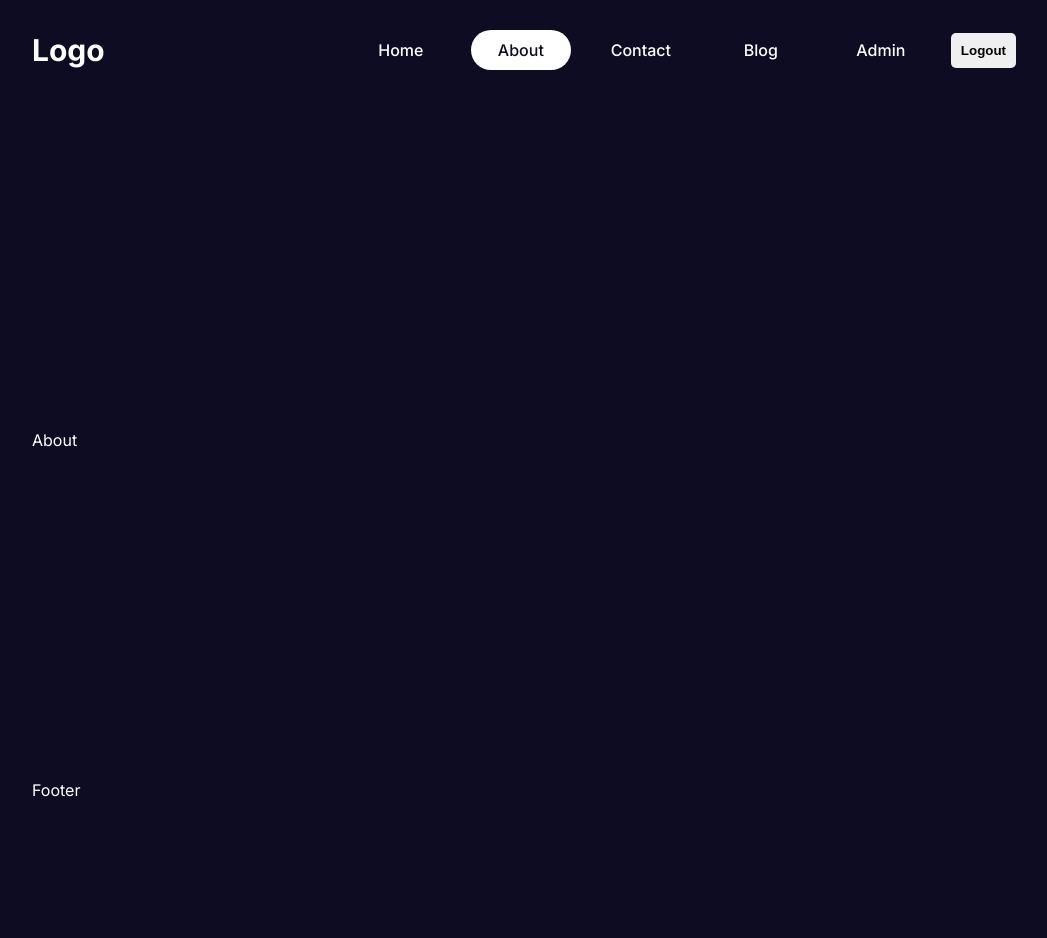
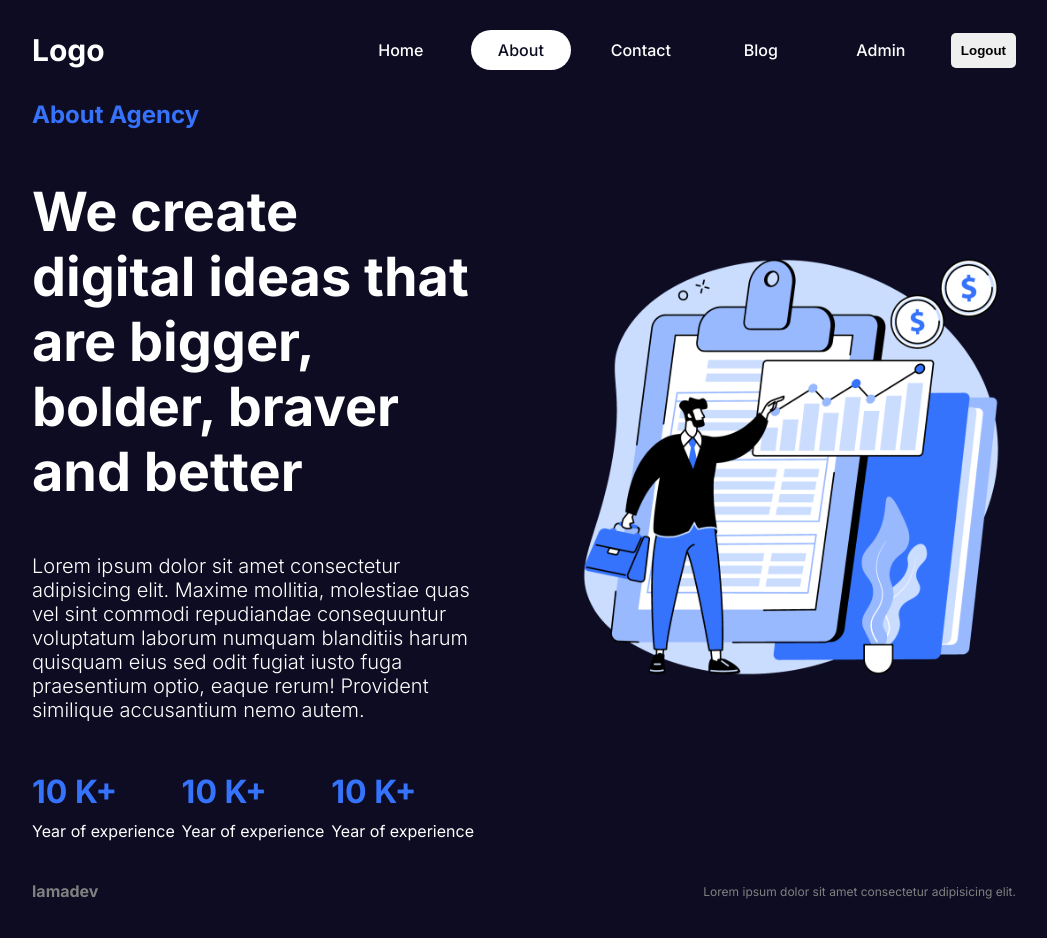
Before and after one commit to DalerKhusainov/social-media-with-admin-nextjs, a Next.js app: page /about in a window 1280 px wide. Shown: the top 938 px of the page, without its empty margins (116-1163 px from the left). Before the commit the page ends 800 px from the top, so only its background shows below. Built offline with nearby package versions, Linux system fonts and the light colour scheme.

Commit message:
finished home page, about page and implemented dynamic page routing

```diff
--- a/next.config.mjs
+++ b/next.config.mjs
@@ -1,4 +1,13 @@
 /** @type {import('next').NextConfig} */
-const nextConfig = {};
+const nextConfig = {
+  images: {
+    remotePatterns: [
+      {
+        protocol: "https",
+        hostname: "images.pexels.com",
+      },
+    ],
+  },
+};
 
 export default nextConfig;
--- /dev/null
+++ b/src/app/about/about.module.css
@@ -0,0 +1,49 @@
+.container {
+  display: flex;
+  gap: 100px;
+}
+
+.textContainer {
+  flex: 1;
+  display: flex;
+  flex-direction: column;
+  gap: 50px;
+}
+
+.subtitle {
+  color: var(--btn);
+}
+
+.title {
+  font-size: 54px;
+}
+
+.description {
+  font-size: 20px;
+  font-weight: 300;
+}
+
+.boxes {
+  display: flex;
+  align-items: center;
+  justify-content: space-between;
+}
+
+.box {
+  display: flex;
+  flex-direction: column;
+  gap: 10px;
+}
+
+.box h1 {
+  color: var(--btn);
+}
+
+.imgContainer {
+  flex: 1;
+  position: relative;
+}
+
+.image {
+  object-fit: contain;
+}
--- a/src/app/about/page.jsx
+++ b/src/app/about/page.jsx
@@ -1,5 +1,44 @@
+import Image from "next/image";
+import styles from "./about.module.css";
+
 export default function About() {
   return (
-    <div>About</div>
-  )
+    <div className={styles.container}>
+      <div className={styles.textContainer}>
+        <h2 className={styles.subtitle}>About Agency</h2>
+        <h1 className={styles.title}>
+          We create digital ideas that are bigger, bolder, braver and better
+        </h1>
+        <p className={styles.description}>
+          Lorem ipsum dolor sit amet consectetur adipisicing elit. Maxime
+          mollitia, molestiae quas vel sint commodi repudiandae consequuntur
+          voluptatum laborum numquam blanditiis harum quisquam eius sed odit
+          fugiat iusto fuga praesentium optio, eaque rerum! Provident similique
+          accusantium nemo autem.
+        </p>
+        <div className={styles.boxes}>
+          <div className={styles.box}>
+            <h1>10 K+</h1>
+            <p>Year of experience</p>
+          </div>
+          <div className={styles.box}>
+            <h1>10 K+</h1>
+            <p>Year of experience</p>
+          </div>
+          <div className={styles.box}>
+            <h1>10 K+</h1>
+            <p>Year of experience</p>
+          </div>
+        </div>
+      </div>
+      <div className={styles.imgContainer}>
+        <Image
+          src="/about.png"
+          alt="About image"
+          fill
+          className={styles.image}
+        />
+      </div>
+    </div>
+  );
 }
--- a/src/app/page.module.css
+++ b/src/app/page.module.css
@@ -1,230 +1,49 @@
-.main {
+.container {
+  display: flex;
+  gap: 100px;
+}
+
+.textContainer {
+  flex: 1;
   display: flex;
   flex-direction: column;
-  justify-content: space-between;
-  align-items: center;
-  padding: 6rem;
-  min-height: 100vh;
+  gap: 50px;
+}
+
+.title {
+  font-size: 96px;
 }
 
 .description {
-  display: inherit;
-  justify-content: inherit;
-  align-items: inherit;
-  font-size: 0.85rem;
-  max-width: var(--max-width);
-  width: 100%;
-  z-index: 2;
-  font-family: var(--font-mono);
+  font-size: 20px;
 }
 
-.description a {
+.buttons {
   display: flex;
-  justify-content: center;
-  align-items: center;
-  gap: 0.5rem;
+  gap: 20px;
 }
 
-.description p {
-  position: relative;
-  margin: 0;
-  padding: 1rem;
-  background-color: rgba(var(--callout-rgb), 0.5);
-  border: 1px solid rgba(var(--callout-border-rgb), 0.3);
-  border-radius: var(--border-radius);
+.button {
+  padding: 20px;
+  min-width: 120px;
+  cursor: pointer;
+  border: none;
+  border-radius: 5px;
 }
 
-.code {
-  font-weight: 700;
-  font-family: var(--font-mono);
+.button:first-child {
+  background-color: var(--btn);
+  color: var(--text);
 }
 
-.grid {
-  display: grid;
-  grid-template-columns: repeat(4, minmax(25%, auto));
-  max-width: 100%;
-  width: var(--max-width);
+.brands {
+  width: 500px;
+  height: 50px;
+  position: relative;
+  filter: grayscale(1);
 }
 
-.card {
-  padding: 1rem 1.2rem;
-  border-radius: var(--border-radius);
-  background: rgba(var(--card-rgb), 0);
-  border: 1px solid rgba(var(--card-border-rgb), 0);
-  transition: background 200ms, border 200ms;
-}
-
-.card span {
-  display: inline-block;
-  transition: transform 200ms;
-}
-
-.card h2 {
-  font-weight: 600;
-  margin-bottom: 0.7rem;
-}
-
-.card p {
-  margin: 0;
-  opacity: 0.6;
-  font-size: 0.9rem;
-  line-height: 1.5;
-  max-width: 30ch;
-  text-wrap: balance;
-}
-
-.center {
-  display: flex;
-  justify-content: center;
-  align-items: center;
-  position: relative;
-  padding: 4rem 0;
-}
-
-.center::before {
-  background: var(--secondary-glow);
-  border-radius: 50%;
-  width: 480px;
-  height: 360px;
-  margin-left: -400px;
-}
-
-.center::after {
-  background: var(--primary-glow);
-  width: 240px;
-  height: 180px;
-  z-index: -1;
-}
-
-.center::before,
-.center::after {
-  content: "";
-  left: 50%;
-  position: absolute;
-  filter: blur(45px);
-  transform: translateZ(0);
-}
-
-.logo {
+.imageContainer {
+  flex: 1;
   position: relative;
 }
-/* Enable hover only on non-touch devices */
-@media (hover: hover) and (pointer: fine) {
-  .card:hover {
-    background: rgba(var(--card-rgb), 0.1);
-    border: 1px solid rgba(var(--card-border-rgb), 0.15);
-  }
-
-  .card:hover span {
-    transform: translateX(4px);
-  }
-}
-
-@media (prefers-reduced-motion) {
-  .card:hover span {
-    transform: none;
-  }
-}
-
-/* Mobile */
-@media (max-width: 700px) {
-  .content {
-    padding: 4rem;
-  }
-
-  .grid {
-    grid-template-columns: 1fr;
-    margin-bottom: 120px;
-    max-width: 320px;
-    text-align: center;
-  }
-
-  .card {
-    padding: 1rem 2.5rem;
-  }
-
-  .card h2 {
-    margin-bottom: 0.5rem;
-  }
-
-  .center {
-    padding: 8rem 0 6rem;
-  }
-
-  .center::before {
-    transform: none;
-    height: 300px;
-  }
-
-  .description {
-    font-size: 0.8rem;
-  }
-
-  .description a {
-    padding: 1rem;
-  }
-
-  .description p,
-  .description div {
-    display: flex;
-    justify-content: center;
-    position: fixed;
-    width: 100%;
-  }
-
-  .description p {
-    align-items: center;
-    inset: 0 0 auto;
-    padding: 2rem 1rem 1.4rem;
-    border-radius: 0;
-    border: none;
-    border-bottom: 1px solid rgba(var(--callout-border-rgb), 0.25);
-    background: linear-gradient(
-      to bottom,
-      rgba(var(--background-start-rgb), 1),
-      rgba(var(--callout-rgb), 0.5)
-    );
-    background-clip: padding-box;
-    backdrop-filter: blur(24px);
-  }
-
-  .description div {
-    align-items: flex-end;
-    pointer-events: none;
-    inset: auto 0 0;
-    padding: 2rem;
-    height: 200px;
-    background: linear-gradient(
-      to bottom,
-      transparent 0%,
-      rgb(var(--background-end-rgb)) 40%
-    );
-    z-index: 1;
-  }
-}
-
-/* Tablet and Smaller Desktop */
-@media (min-width: 701px) and (max-width: 1120px) {
-  .grid {
-    grid-template-columns: repeat(2, 50%);
-  }
-}
-
-@media (prefers-color-scheme: dark) {
-  .vercelLogo {
-    filter: invert(1);
-  }
-
-  .logo {
-    filter: invert(1) drop-shadow(0 0 0.3rem #ffffff70);
-  }
-}
-
-@keyframes rotate {
-  from {
-    transform: rotate(360deg);
-  }
-  to {
-    transform: rotate(0deg);
-  }
-}
--- a/src/components/footer/Footer.jsx
+++ b/src/components/footer/Footer.jsx
@@ -1,5 +1,12 @@
+import styles from "./footer.module.css";
+
 export default function Footer() {
   return (
-    <div>Footer</div>
-  )
+    <div className={styles.container}>
+      <div className={styles.logo}>lamadev</div>
+      <div className={styles.text}>
+        Lorem ipsum dolor sit amet consectetur adipisicing elit.
+      </div>
+    </div>
+  );
 }
--- /dev/null
+++ b/src/components/footer/footer.module.css
@@ -0,0 +1,15 @@
+.container {
+  height: 100px;
+  display: flex;
+  align-items: center;
+  justify-content: space-between;
+  color: gray;
+}
+
+.logo {
+  font-weight: bold;
+}
+
+.text {
+  font-size: 12px;
+}
--- a/src/components/navbar/Navbar.jsx
+++ b/src/components/navbar/Navbar.jsx
@@ -1,10 +1,13 @@
+import Link from "next/link";
 import Links from "./links/Links";
-import styles from './navbar.module.css'
+import styles from "./navbar.module.css";
 
 export default function Navbar() {
   return (
     <div className={styles.container}>
-      <div className={styles.logo}>Logo</div>
+      <Link href="/" className={styles.logo}>
+        Logo
+      </Link>
       <Links />
     </div>
   );
```
Also changed, not shown: src/app/page.js (+21 -1 lines), 1 other file (tests, documents, lock files or other folders).
